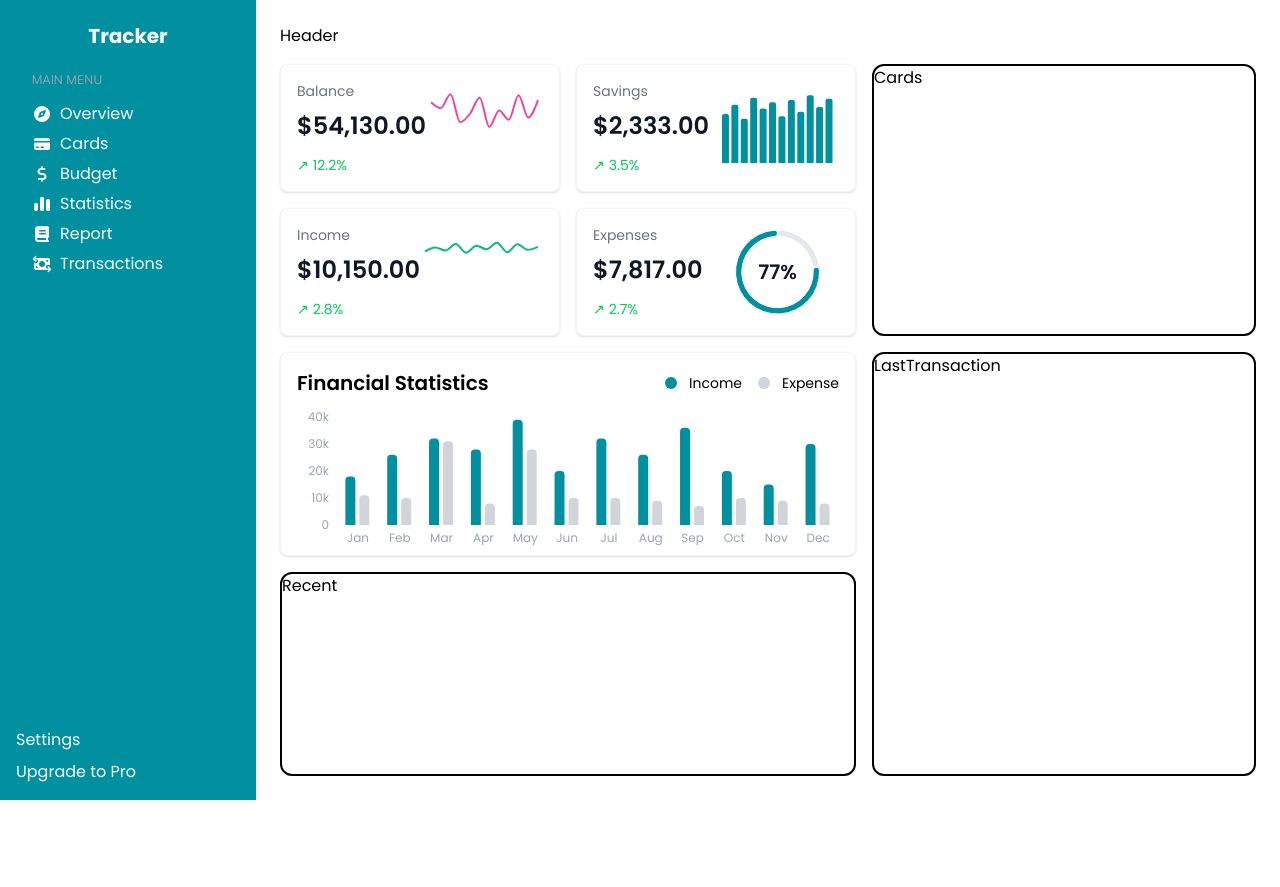
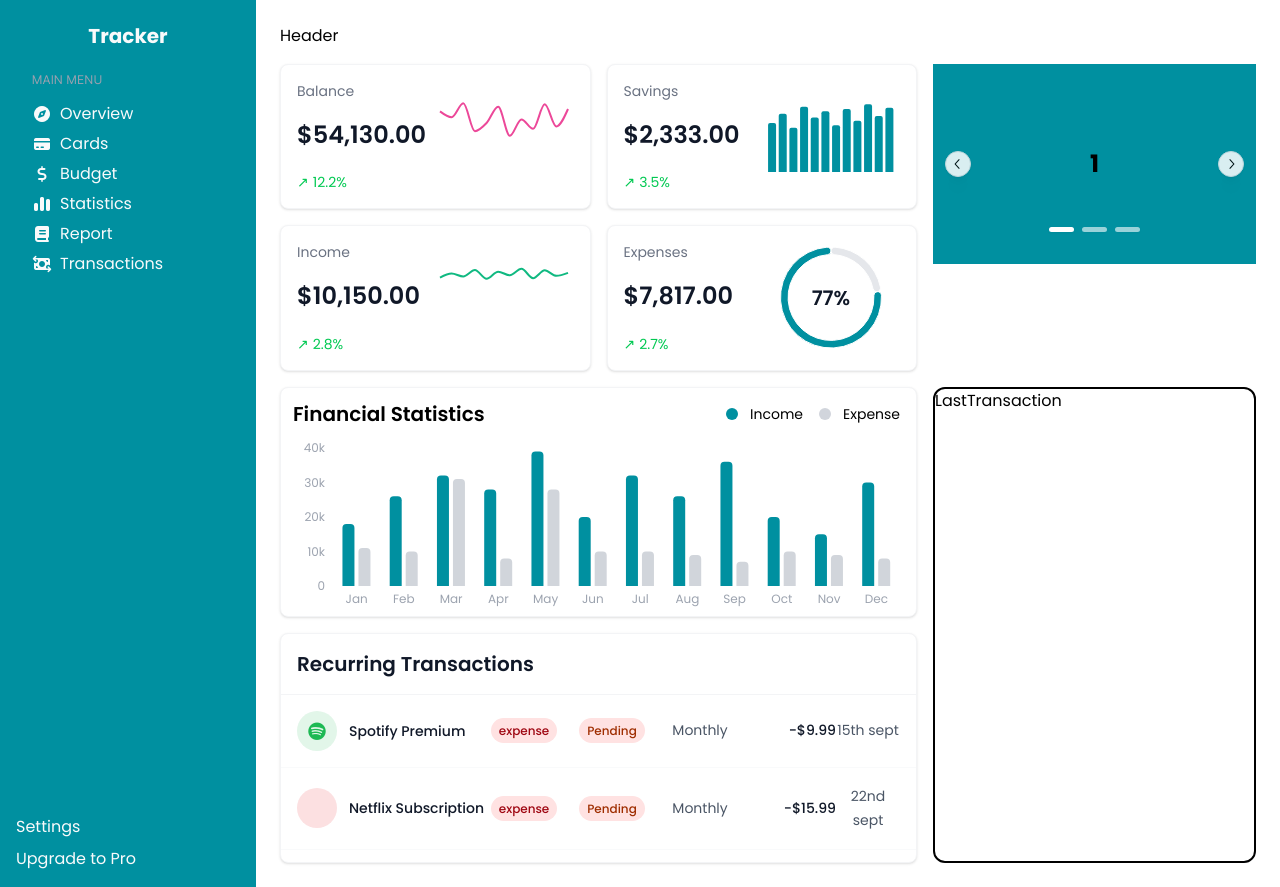
Before and after one commit to Abhishek035/Expense-Tracker, a React (Vite) app in the folder frontend/vite-project/: page / in a window 1280 px wide. Before the commit the page ends 800 px from the top, so only its background shows below. Built offline with nearby package versions, Linux system fonts and the light colour scheme.

Commit message:
integrated mantine

```diff
--- /dev/null
+++ b/frontend/vite-project/postcss.config.cjs
@@ -0,0 +1,14 @@
+module.exports = {
+  plugins: {
+    'postcss-preset-mantine': {},
+    'postcss-simple-vars': {
+      variables: {
+        'mantine-breakpoint-xs': '36em',  // Keep xs
+        'mantine-breakpoint-sm': '40em',  // 640px - Tailwind sm
+        'mantine-breakpoint-md': '48em',  // 768px - Tailwind md
+        'mantine-breakpoint-lg': '64em',  // 1024px - Tailwind lg
+        'mantine-breakpoint-xl': '80em',  // 1280px - Tailwind xl
+      },
+    },
+  },
+};
--- a/frontend/vite-project/src/App.jsx
+++ b/frontend/vite-project/src/App.jsx
@@ -1,10 +1,58 @@
 import React from "react";
+import { MantineProvider, createTheme } from "@mantine/core";
+import "@mantine/core/styles.css";
+// ‼️ import carousel styles after core package styles
+import '@mantine/carousel/styles.css';
+
 import Dashboard from "./DashBoard";
+import "./index.css" // Your CSS file
+
+const theme = createTheme({
+  fontFamily: "Inter Tight, sans-serif",
+  fontFamilyMonospace: "Monaco, Courier, monospace",
+  headings: {
+    fontFamily: "Poppins, sans-serif",
+    fontWeight: "600",
+  },
+
+  colors: {
+    // Define your custom color palette
+    primary: [
+      "#e6f9fb",
+      "#ccf2f6",
+      "#99e6ed",
+      "#66d9e4",
+      "#33cddb",
+      "#0090A0", // Your primary color at index 5 (default)
+      "#007a87",
+      "#00656e",
+      "#004f55",
+      "#003a3c",
+    ],
+  },
+
+  primaryColor: "primary",
+
+  other: {
+    // Store your custom CSS variables for easy access
+    background1: "var(--color-background1)",
+    background2: "var(--color-background2)",
+  },
+
+  breakpoints: {
+    xs: "36em",
+    sm: "48em",
+    md: "62em",
+    lg: "75em",
+    xl: "88em",
+  },
+});
 
 const App = () => {
   return (
-    // On small screens (mobile-first), it's a single column (default).
-    // On 'md' screens and larger, we switch to a 2-column grid.
+    <MantineProvider theme={theme}>
+      {/* On small screens (mobile-first), it's a single column (default).
+          On 'md' screens and larger, we switch to a 2-column grid. */}
       <div className="md:grid md:grid-cols-[16rem_1fr] min-h-screen font-poppins">
         {/*
           Column 1: Sidebar.
@@ -76,6 +124,7 @@ const App = () => {
           <Dashboard />
         </div>
       </div>
+    </MantineProvider>
   );
 };
 
--- a/frontend/vite-project/src/DashBoard.jsx
+++ b/frontend/vite-project/src/DashBoard.jsx
@@ -11,7 +11,7 @@ import {
 } from "recharts";
 import Cards from "./dashboard/Cards";
 import FinStats from "./dashboard/FinStats";
-import Recent from "./dashboard/Recent";
+import Recurring from "./dashboard/Recurring";
 import LastTransaction from "./dashboard/LastTransaction";
 
 const balanceData = [
@@ -196,14 +196,14 @@ const DashBoard = () => {
             </div>
           </div>
         </div>
-        <div className="sm:col-[2_/_span_1] sm:row-[1_/_span_1] border-2 rounded-xl">
+        <div className="sm:col-[2_/_span_1] sm:row-[1_/_span_1]">
           <Cards />
         </div>
         <div className="sm:col-[1_/_span_1] sm:row-[2_/_span_1] min-h-[200px]">
           <FinStats />
         </div>
-        <div className="sm:col-[1_/_span_1] sm:row-[3_/_span_1] border-2 rounded-xl">
-          <Recent />
+        <div className="sm:col-[1_/_span_1] sm:row-[3_/_span_1]">
+          <Recurring />
         </div>
         <div className="sm:col-[2_/_span_1] sm:row-[2_/_span_2] border-2 rounded-xl">
           <LastTransaction />
--- a/frontend/vite-project/src/dashboard/Cards.jsx
+++ b/frontend/vite-project/src/dashboard/Cards.jsx
@@ -1,9 +1,29 @@
-import React from 'react'
+import React from 'react';
+import { Carousel } from '@mantine/carousel';
 
 const Cards = () => {
   return (
-    <div>Cards</div>
-  )
+    <Carousel
+      withIndicators
+      height={200}
+      emblaOptions={{ loop: true }}
+      // Use the classNames prop to target internal elements
+      classNames={{
+        // Target the indicators container
+        indicators: 'mb-4',
+        // Target an individual indicator button
+        indicator: 'w-4 h-4 bg-gray-300 data-[active=true]:bg-blue-500',
+        // Target the main controls container
+        controls: 'text-blue-500',
+        // Target the individual control buttons (next/prev)
+        control: 'bg-white/50 hover:bg-white/80 text-blue-700 border-blue-700',
+      }}
+    >
+      <Carousel.Slide className="bg-primary flex items-center justify-center text-2xl font-bold">1</Carousel.Slide>
+      <Carousel.Slide className="bg-primary flex items-center justify-center text-2xl font-bold">2</Carousel.Slide>
+      <Carousel.Slide className="bg-primary flex items-center justify-center text-2xl font-bold">3</Carousel.Slide>
+    </Carousel>
+  );
 }
 
-export default Cards
+export default Cards;
--- a/frontend/vite-project/src/dashboard/FinStats.jsx
+++ b/frontend/vite-project/src/dashboard/FinStats.jsx
@@ -81,7 +81,7 @@ const FinStats = () => {
 
   const yAxisConfig = calculateYAxisConfig();
   return (
-    <div className="bg-white rounded-lg pt-4 pl-4 pr-4 shadow-sm border border-gray-100 h-full flex flex-col">
+    <div className="bg-white rounded-lg pt-3 pl-3 pr-4 shadow-sm border border-gray-100 h-full flex flex-col">
       {/* Header */}
       <div className="flex justify-between items-center">
         <h2 className="text-xl font-semibold text-text">Financial Statistics</h2>
--- a/frontend/vite-project/src/dashboard/Recent.jsx
+++ /dev/null
@@ -1,9 +0,0 @@
-import React from 'react'
-
-const Recent = () => {
-  return (
-    <div>Recent</div>
-  )
-}
-
-export default Recent
--- /dev/null
+++ b/frontend/vite-project/src/dashboard/Recurring.jsx
@@ -0,0 +1,163 @@
+import React from "react";
+
+const Recurring = () => {
+  // Sample recurring transactions data
+  const recurringTransactions = [
+    {
+      id: 1,
+      icon: "fa-brands fa-spotify",
+      name: "Spotify Premium",
+      type: "expense",
+      approval: "Pending",
+      duration: "Monthly",
+      amount: -9.99,
+      date: "15th sept",
+      color: "#1DB954"
+    },
+    {
+      id: 2,
+      icon: "fa-brands fa-netflix",
+      name: "Netflix Subscription",
+      type: "expense",
+      approval: "Pending",
+      duration: "Monthly",
+      amount: -15.99,
+      date: "22nd sept",
+      color: "#E50914"
+    },
+    {
+      id: 3,
+      icon: "fa-solid fa-building",
+      name: "Salary Payment",
+      type: "income",
+      approval: "Confirmed",
+      duration: "Monthly",
+      amount: 4500.00,
+      date: "1st sept",
+      color: "#10B981"
+    },
+    {
+      id: 4,
+      icon: "fa-brands fa-aws",
+      name: "AWS Services",
+      type: "expense",
+      approval: "Pending",
+      duration: "Monthly",
+      amount: -89.50,
+      date: "5th sept",
+      color: "#FF9900"
+    },
+  ];
+
+  const formatAmount = (amount) => {
+    const formatted = Math.abs(amount).toFixed(2);
+    return amount >= 0 ? `+$${formatted}` : `-$${formatted}`;
+  };
+
+  const getApprovalBadge = (approval) => {
+    const baseClasses = "px-2 py-1 rounded-full text-xs font-medium";
+    if (approval === "Pending") {
+      return `${baseClasses} bg-red-100 text-orange-800`;
+    } else {
+      return `${baseClasses} bg-blue-100 text-blue-800`;
+    }
+  };
+
+  const getTypeColor = (type) => {
+    return type === "income" ? "text-green-600" : "text-gray-600";
+  };
+
+  return (
+    <div className="bg-white rounded-lg shadow-sm border border-gray-100 h-[230px] flex flex-col">
+      {/* Header */}
+      <div className="p-4 border-b border-gray-100 flex-shrink-0">
+        <h2 className="text-xl font-semibold text-gray-900">Recurring Transactions</h2>
+      </div>
+
+      {/* Transactions List */}
+      <div className="flex-1 overflow-y-auto md:overflow-y-hidden md:hover:overflow-y-auto transition-all duration-500 ease-in-out">
+        {recurringTransactions.map((transaction) => (
+          <div
+            key={transaction.id}
+            className="flex flex-col md:flex-row md:items-center p-4 border-b border-gray-50 hover:bg-primary/20 transition-colors duration-150"
+          >
+            {/* Transaction Info */}
+            <div className="flex items-center flex-1 mb-2 md:mb-0">
+              <div
+                className="w-10 h-10 rounded-full flex items-center justify-center mr-3 flex-shrink-0"
+                style={{ backgroundColor: transaction.color + '20' }}
+              >
+                <i
+                  className={`${transaction.icon} text-lg`}
+                  style={{ color: transaction.color }}
+                ></i>
+              </div>
+              <div className="min-w-0 flex-1">
+                <h3 className="text-sm font-medium text-gray-900 truncate">
+                  {transaction.name}
+                </h3>
+                <p className="text-xs text-gray-500 md:hidden">
+                  {transaction.duration} • {transaction.date}
+                </p>
+              </div>
+            </div>
+
+            {/* Mobile Layout */}
+            <div className="flex justify-between items-center md:hidden">
+              <div className="flex items-center gap-2">
+                <span className={`text-xs font-medium ${getTypeColor(transaction.type)}`}>
+                  {transaction.type}
+                </span>
+                <span className={getApprovalBadge(transaction.approval)}>
+                  {transaction.approval}
+                </span>
+              </div>
+              <div className="text-right">
+                <div className={`text-sm font-medium ${transaction.amount >= 0 ? 'text-green-600' : 'text-gray-900'}`}>
+                  {formatAmount(transaction.amount)}
+                </div>
+              </div>
+            </div>
+
+            {/* Desktop Layout */}
+            <div className="hidden md:flex md:items-center">
+              <div className="w-20 text-center">
+                <span className={`text-xs font-medium px-2 py-1 rounded-full ${
+                  transaction.type === 'income'
+                    ? 'bg-green-100 text-green-800'
+                    : 'bg-red-100 text-red-800'
+                }`}>
+                  {transaction.type}
+                </span>
+              </div>
+
+              <div className="w-24 text-center">
+                <span className={getApprovalBadge(transaction.approval)}>
+                  {transaction.approval}
+                </span>
+              </div>
+
+              <div className="w-20 text-center">
+                <span className="text-sm text-gray-600">{transaction.duration}</span>
+              </div>
+
+              <div className="w-24 text-right">
+                <span className={`text-sm font-medium ${
+                  transaction.amount >= 0 ? 'text-green-600' : 'text-gray-900'
+                }`}>
+                  {formatAmount(transaction.amount)}
+                </span>
+              </div>
+
+              <div className="w-16 text-center">
+                <span className="text-sm text-gray-600">{transaction.date}</span>
+              </div>
+            </div>
+          </div>
+        ))}
+      </div>
+    </div>
+  );
+};
+
+export default Recurring;
```
Also changed, not shown: frontend/vite-project/package.json (+8 -0 lines), 1 other file (tests, documents, lock files or other folders). Lines whose indentation alone changed are shown as unchanged.
